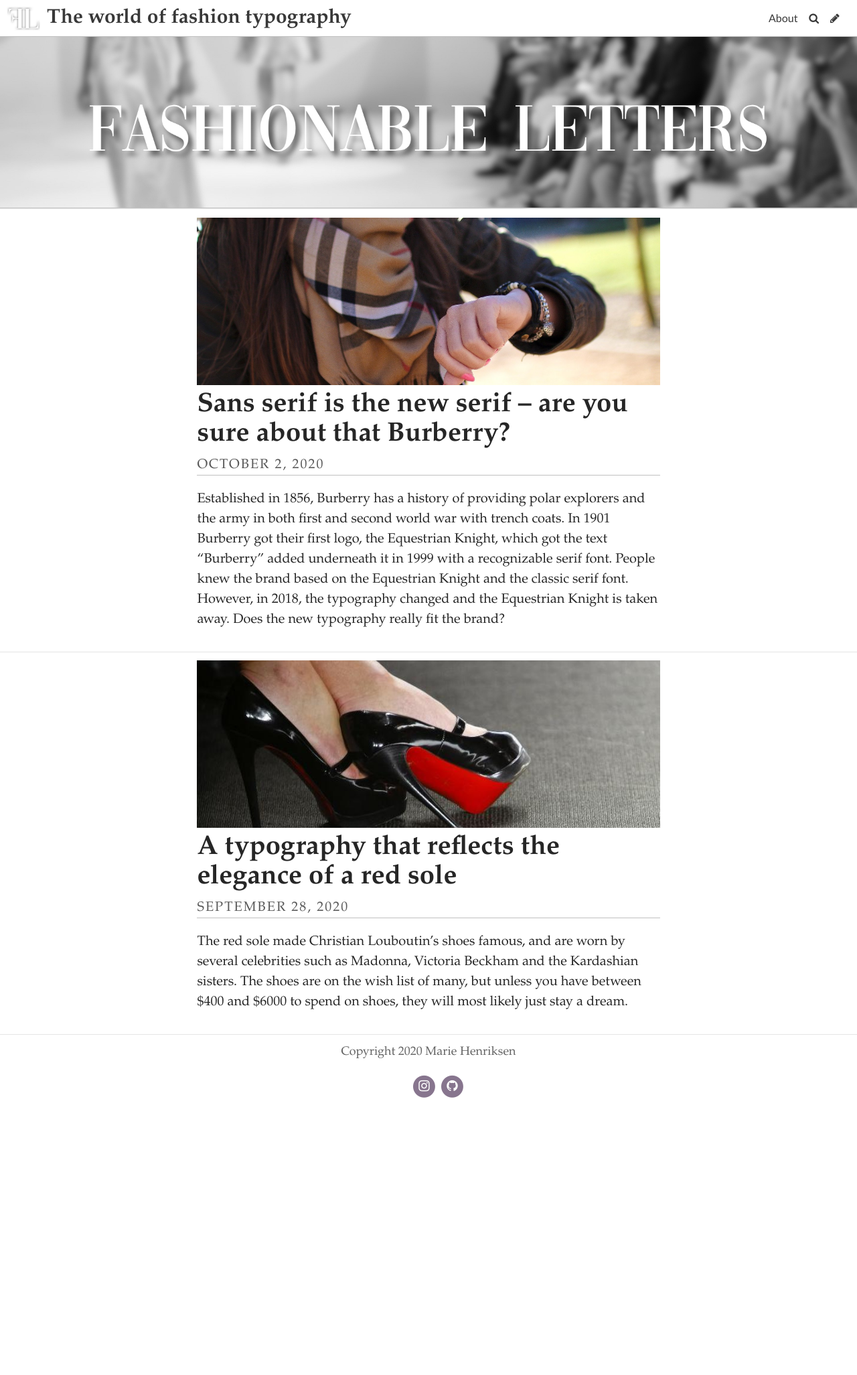
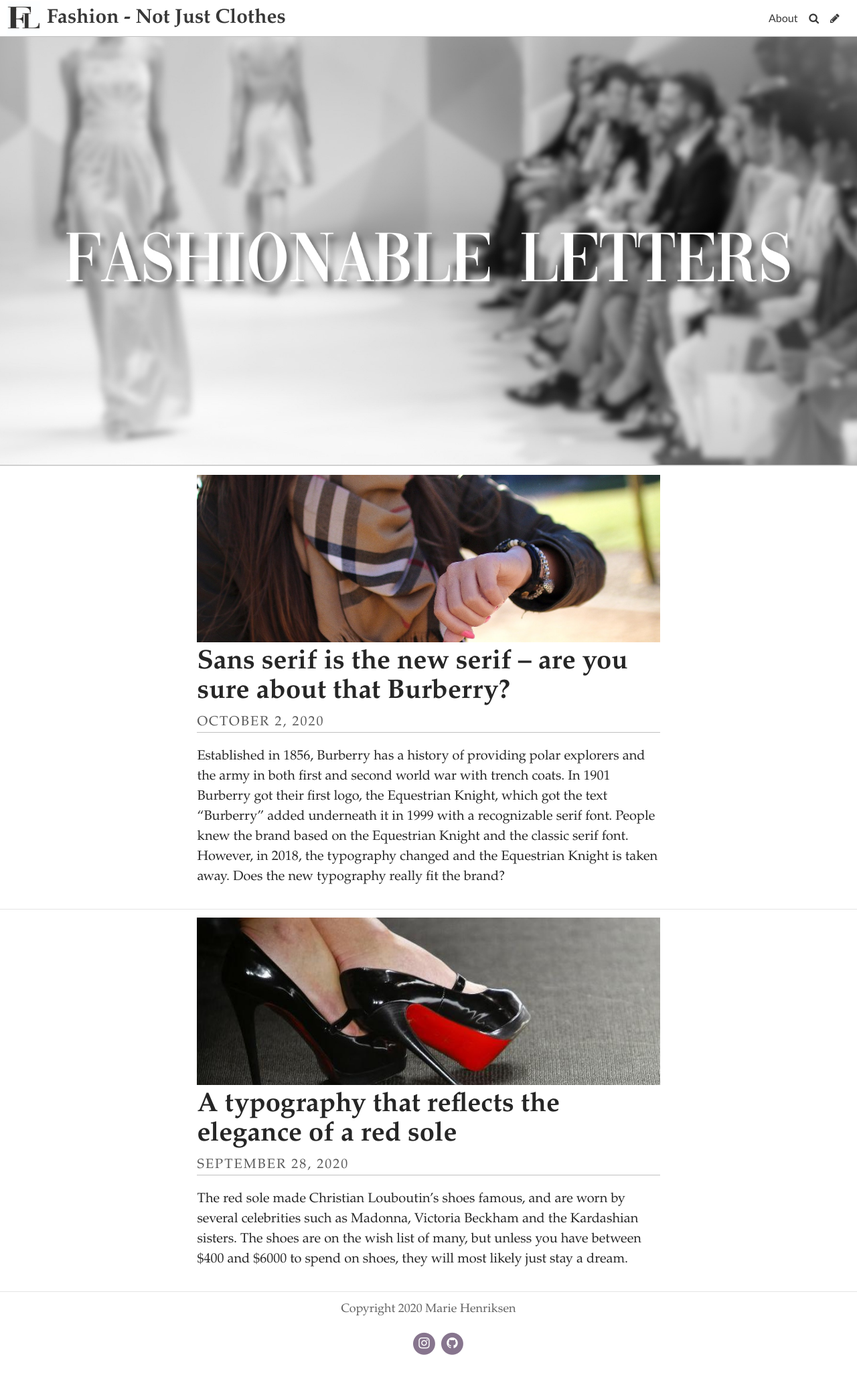
Before and after one commit to Mariehenriksen/fashionabletexts, a Jekyll site: the page built from index.html, in a window 1280 px wide. Shown: the whole page at 67% size. Built offline with Jekyll 4.4.1, drawn with Linux system fonts in a browser that asks for light colours; some web fonts are replaced; the list of posts is cut into pages by our own code; before the commit the page ends 1669 px from its top, so only the background shows below that.

Commit message:
Update Settings “general”

```diff
--- a/_data/settings.yml
+++ b/_data/settings.yml
@@ -1,10 +1,10 @@
-title: The world of fashion typography
+title: Fashion - Not Just Clothes
 description: ""
 header_text: ""
 footer_text: Copyright 2020 Marie Henriksen
 header_feature_image: ../uploads/yes.jpg
-bannerheight: 20vmax
-logo: ../uploads/logo.jpg
+bannerheight: 50vmax
+logo: ../uploads/fashionable-letters-logo.jpg
 favicon: ../uploads/android-chrome-192x192.png
 gridlayout: false
 fixednavbar: false
```
Also changed, not shown: uploads/fashionable-letters-logo.jpg (added).
